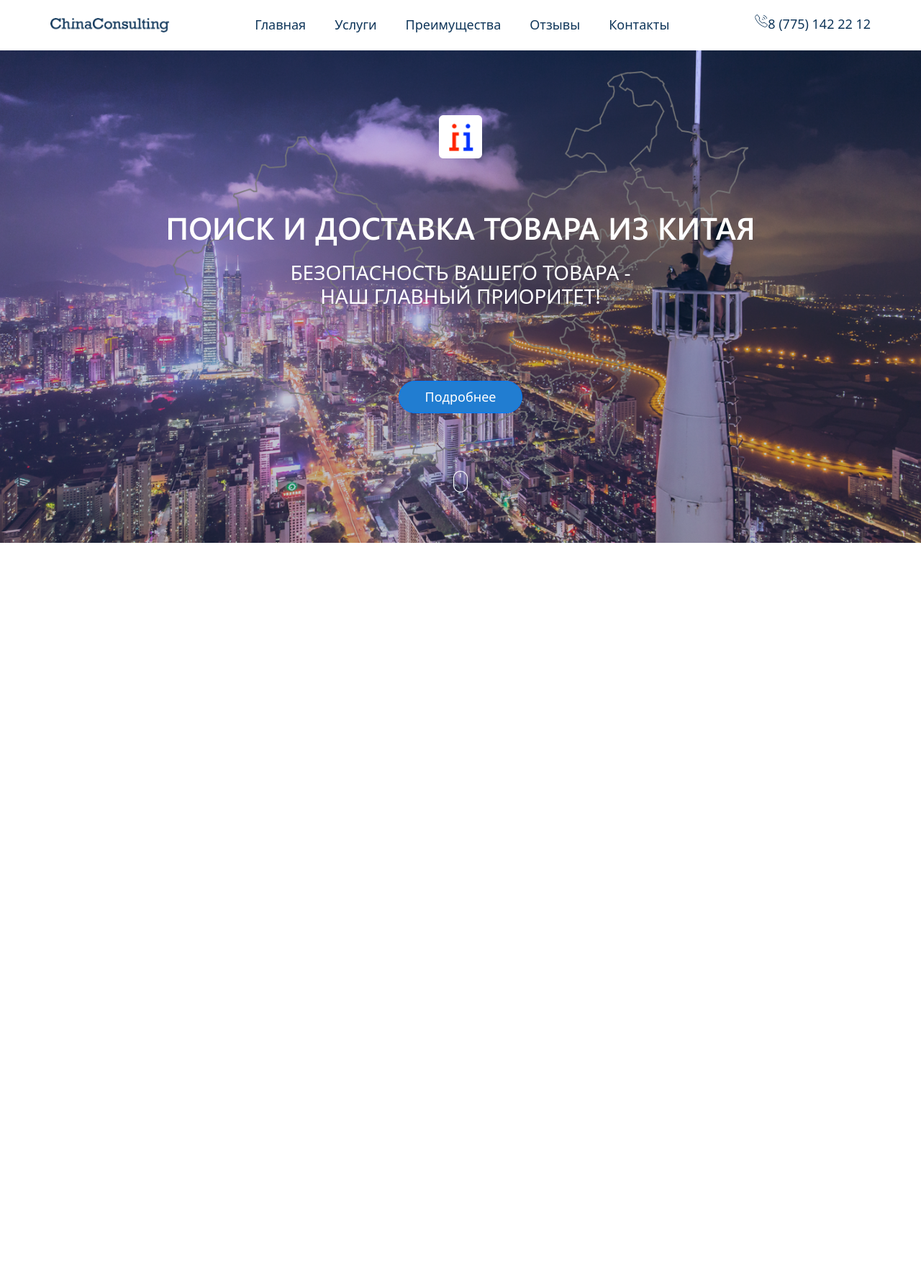
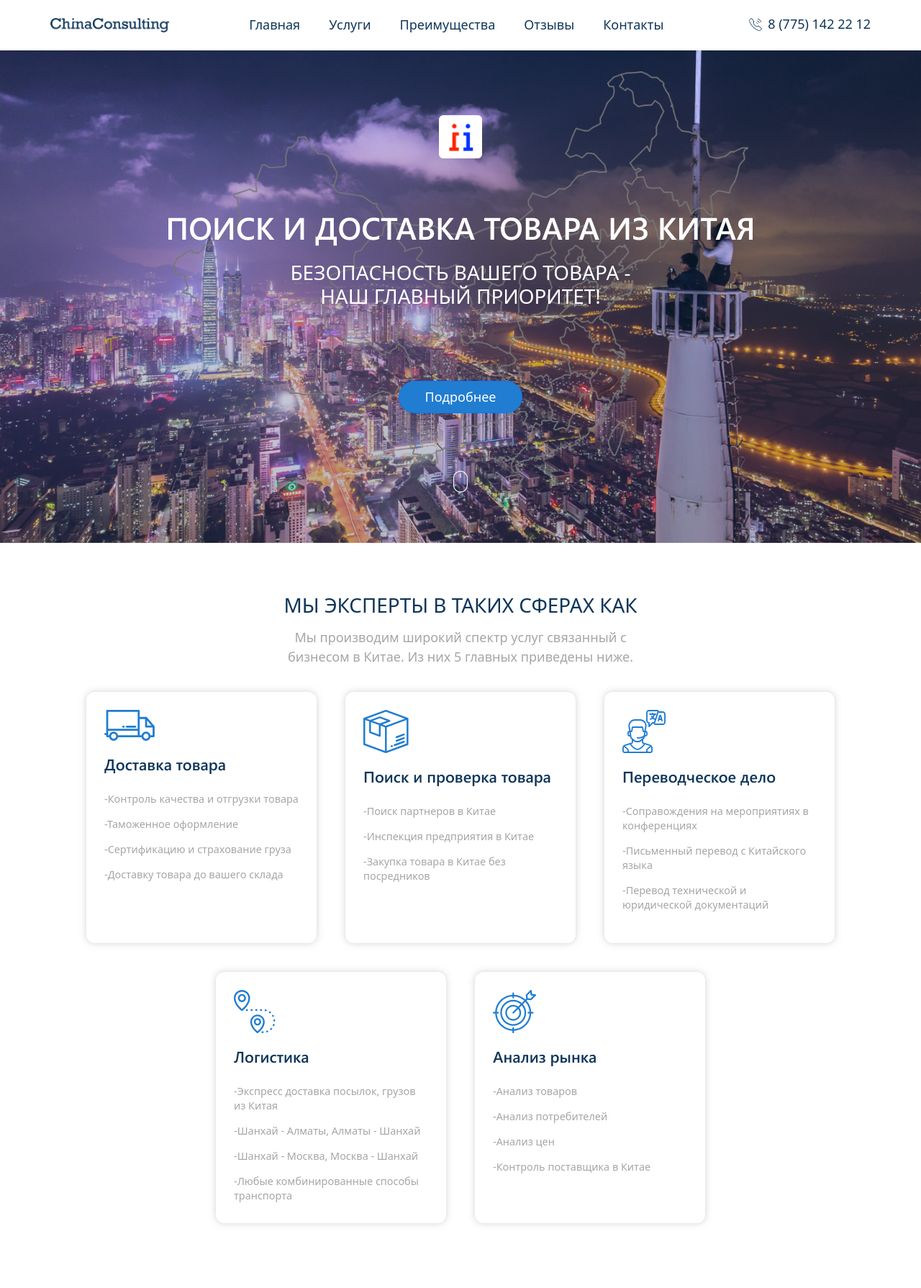
Before and after one commit to bomba65/bomba65.github.io, a PHP site: page /chinaConsulting/index.html in a window 1280 px wide. Shown: the whole page at 72% size. Before the commit the page ends 754 px from the top, so only its background shows below. Run offline with PHP 8.4, Linux system fonts and the light colour scheme; some web fonts are replaced.

Commit message:
China Consulting version 1.2.0 Add Section-services

```diff
--- a/chinaConsulting/index.html
+++ b/chinaConsulting/index.html
@@ -43,6 +43,65 @@
                     </div>
                 </div>
             </header>
+
+            <section class="section-services">
+                <div class="row">
+                    <h2>Мы эксперты в таких сферах как</h2>
+                    <p>
+                        Мы производим широкий спектр услуг связанный с бизнесом в Китае. Из них 5 главных приведены ниже.
+                    </p>
+                    <div class="services">
+                        <div class="service">
+                            <img src="./resources/icons/delivery-truck.svg" alt="Delivery Truck">
+                            <h3>Доставка товара</h3>
+                            <ul>
+                                <li>-Контроль качества и отгрузки товара</li>
+                                <li>-Таможенное оформление</li>
+                                <li>-Сертификацию и страхование груза</li>
+                                <li>-Доставку товара до вашего склада</li>
+                            </ul>
+                        </div>
+                        <div class="service">
+                            <img src="./resources/icons/box.svg" alt="Box">
+                            <h3>Поиск и проверка товара</h3>
+                            <ul>
+                                <li>-Поиск партнеров в Китае</li>
+                                <li>-Инспекция предприятия в Китае</li>
+                                <li>-Закупка товара в Китае без посредников</li>
+                            </ul>
+                        </div>
+                        <div class="service">
+                            <img src="./resources/icons/translator.svg" alt="Translator">
+                            <h3>Переводческое дело</h3>
+                            <ul>
+                                <li>-Соправождения на мероприятиях в конференциях</li>
+                                <li>-Письменный перевод с Китайского языка</li>
+                                <li>-Перевод технической и юридической документаций</li>
+                            </ul>
+                        </div>
+                        <div class="service">
+                            <img src="./resources/icons/route.svg" alt="Route">
+                            <h3>Логистика</h3>
+                            <ul>
+                                <li>-Экспресс доставка посылок, грузов из Китая</li>
+                                <li>-Шанхай - Алматы, Алматы - Шанхай</li>
+                                <li>-Шанхай - Москва, Москва - Шанхай</li>
+                                <li>-Любые комбинированные способы транспорта</li>
+                            </ul>
+                        </div>
+                        <div class="service">
+                            <img src="./resources/icons/target.svg" alt="Target">
+                            <h3>Анализ рынка</h3>
+                            <ul>
+                                <li>-Анализ товаров</li>
+                                <li>-Анализ потребителей</li>
+                                <li>-Анализ цен</li>
+                                <li>-Контроль поставщика в Китае</li>
+                            </ul>
+                        </div>
+                    </div>
+                </div>
+            </section>
         </div>
 
         <script src="https://ajax.googleapis.com/ajax/libs/jquery/3.3.1/jquery.min.js" ></script>
--- a/chinaConsulting/resources/css/style.css
+++ b/chinaConsulting/resources/css/style.css
@@ -61,10 +61,11 @@ html, body {
 .row {
     margin: 0 auto;
     max-width: 1140px;
+    display: block;
 }
 
 section {
-
+    margin: 70px 0;
 }
 
 ul {
@@ -73,7 +74,7 @@ ul {
 
 /* HEADINGS */
 
-h1, h2, h3 {
+h1, h2 {
     text-transform: uppercase;
 }
 
@@ -84,25 +85,11 @@ h1 {
 h2 {
     font-size: 155%;
     font-weight: normal;
+    text-align: center;
 }
 
 h3 {
-    font-size: 135%;
-    margin: 0;
-    position: relative;
-    padding: 0 40px;
-    line-height: 20px;
-}
-
-h3:before {
-    content: '';
-    display: block;
-    position: absolute;
-    top: 1px;
-    left: 1px;
-    width: 25px;
-    height: 2px;
-    background: #F03354;
+    font-size: 120%;
 }
 
 /* BUTTONS */
@@ -153,6 +140,8 @@ nav {
     padding: 20px 0;
 }
 
+nav .row { display: flex; }
+
 nav .logo-transparent {
     height: 20px;
     margin: 5px 0;
@@ -167,7 +156,49 @@ nav ul li{
 
 nav .icon-phone {
     height: 18px;
-    margin: 5px px;
+    margin: 5px 8px;
 }
 
 /* SECTIONS */
+
+.section-services h2 {
+
+}
+
+.section-services p {
+    color: #A6A6A6;
+    margin: 15px auto;
+    max-width: 530px;
+    text-align: center;
+}
+
+.services {
+    display: flex;
+    flex-wrap: wrap;
+    justify-content: center;
+}
+
+.service {
+    width: 320px;
+    padding: 25px;
+    border-radius: 12px;
+    box-shadow: 0 0 10px rgba(166, 166, 166, 0.5);
+    margin: 20px 20px;
+    justify-content: center;
+}
+
+.service img {
+    margin-bottom: 20px;
+}
+
+.service ul {
+    color: #A6A6A6;
+    height: 150px;
+    font-size: 80%;
+    margin-top: 25px;
+}
+
+.service ul li {
+    line-height: 20px;
+    margin-bottom: 15px;
+}
```
